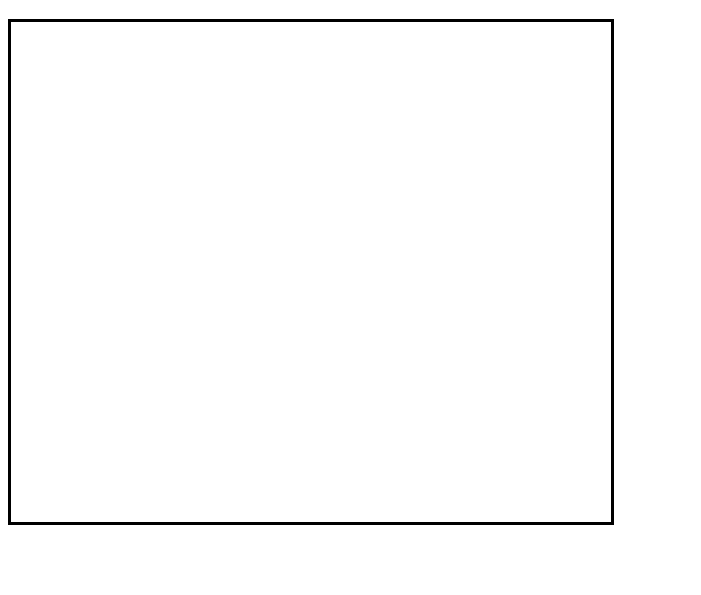
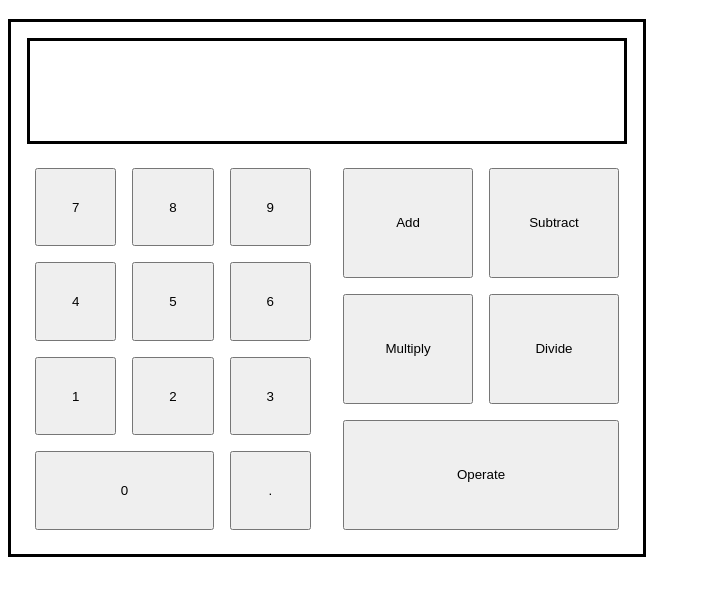
Before and after one commit to rhogoboom/calculator, a plain HTML site: page index.html in a window 1280 px wide. Shown: the part 61-656 px from the top of the page, without its empty margins (0-701 px from the left). Drawn offline with Linux system fonts and the light colour scheme.

Commit message:
build: built up HTML and CSS for calculator

```diff
--- a/index.html
+++ b/index.html
@@ -13,6 +13,29 @@
     <div class="content">
         <h1>Calculator</h1>
         <div class="calculator">
+            <div class="screen"></div>
+            <div class="lower-half">
+                <div class="digits">
+                    <div class="digit-div"><button class="digit">7</button></div>
+                    <div class="digit-div"><button class="digit">8</button></div>
+                    <div class="digit-div"><button class="digit">9</button></div>
+                    <div class="digit-div"><button class="digit">4</button></div>
+                    <div class="digit-div"><button class="digit">5</button></div>
+                    <div class="digit-div"><button class="digit">6</button></div>
+                    <div class="digit-div"><button class="digit">1</button></div>
+                    <div class="digit-div"><button class="digit">2</button></div>
+                    <div class="digit-div"><button class="digit">3</button></div>
+                    <div class="digit-div" id="zero"><button class="digit">0</button></div>
+                    <div class="digit-div"><button class="digit">.</button></div>
+                </div>
+                <div class="operations">
+                    <div class="operation-div"><button class="operation">Add</button></div>
+                    <div class="operation-div"><button class="operation">Subtract</button></div>
+                    <div class="operation-div"><button class="operation">Multiply</button></div>
+                    <div class="operation-div"><button class="operation">Divide</button></div>
+                    <div class="operation-div" id="operate"><button class="operation">Operate</button></div>
+                </div>
+            </div>
 
         </div>
     </div>
--- a/styles/style.css
+++ b/styles/style.css
@@ -2,4 +2,63 @@
     height: 500px;
     width: 600px;
     border: solid black;
+    display: flex;
+    flex-direction: column;
+    padding: 16px;
+    gap: 16px;
 }
+
+.screen {
+    height: 20%;
+    border: solid black;
+}
+
+.lower-half {
+    display: flex;
+    justify-content: space-between;
+    align-items: stretch;
+    flex: 1;
+    gap: 16px;
+}
+
+.digits {
+    display: flex;
+    flex-wrap: wrap;
+    flex: 1;
+}
+.digit-div {
+    box-sizing: border-box;
+    width: 33.33%;
+    display: flex;
+    padding: 8px;
+
+}
+
+.digit {
+    flex: 1;
+}
+
+#zero {
+    flex: 1
+}
+
+.operations {
+    display: flex;
+    flex-wrap: wrap;
+    flex: 1;
+}
+
+.operation-div {
+    box-sizing: border-box;
+    width: 50%;
+    display: flex;
+    padding: 8px;
+}
+
+.operation {
+    flex: 1;
+}
+
+#operate {
+    flex: 1;
+}
```
